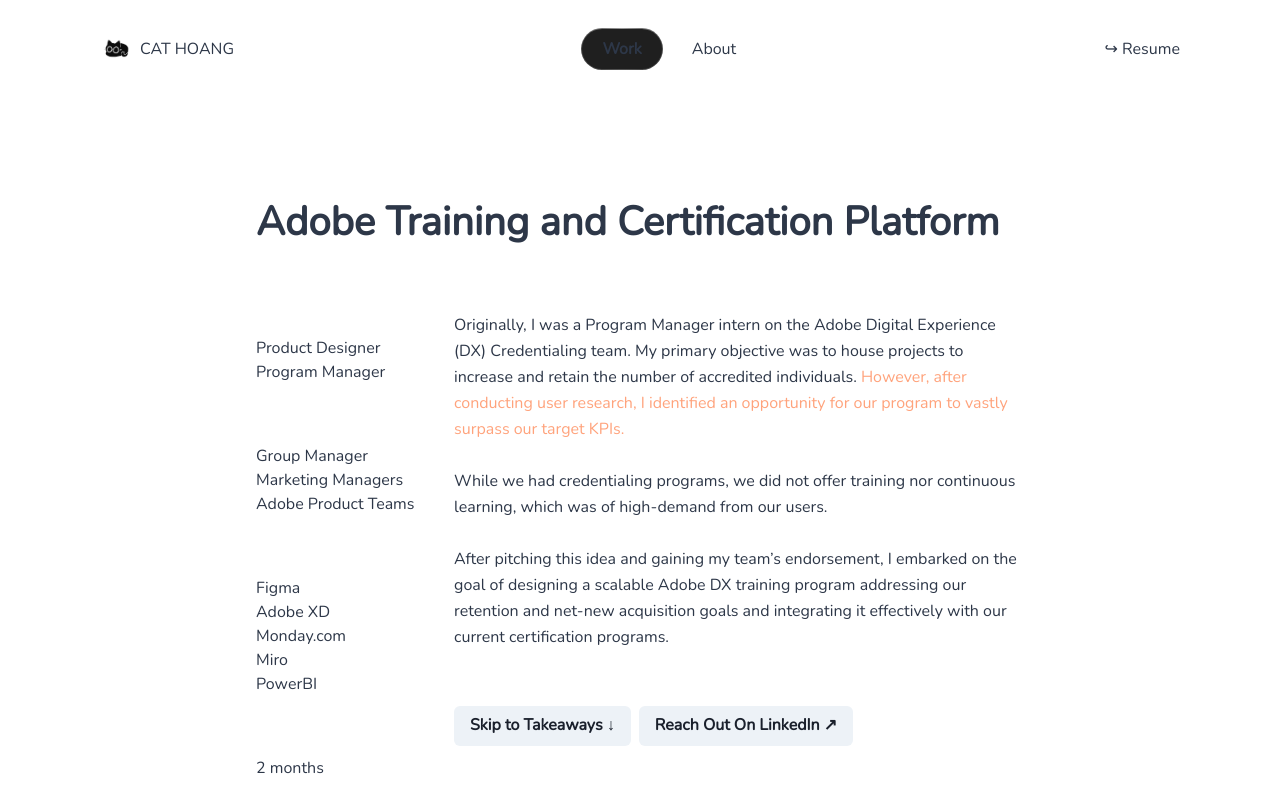
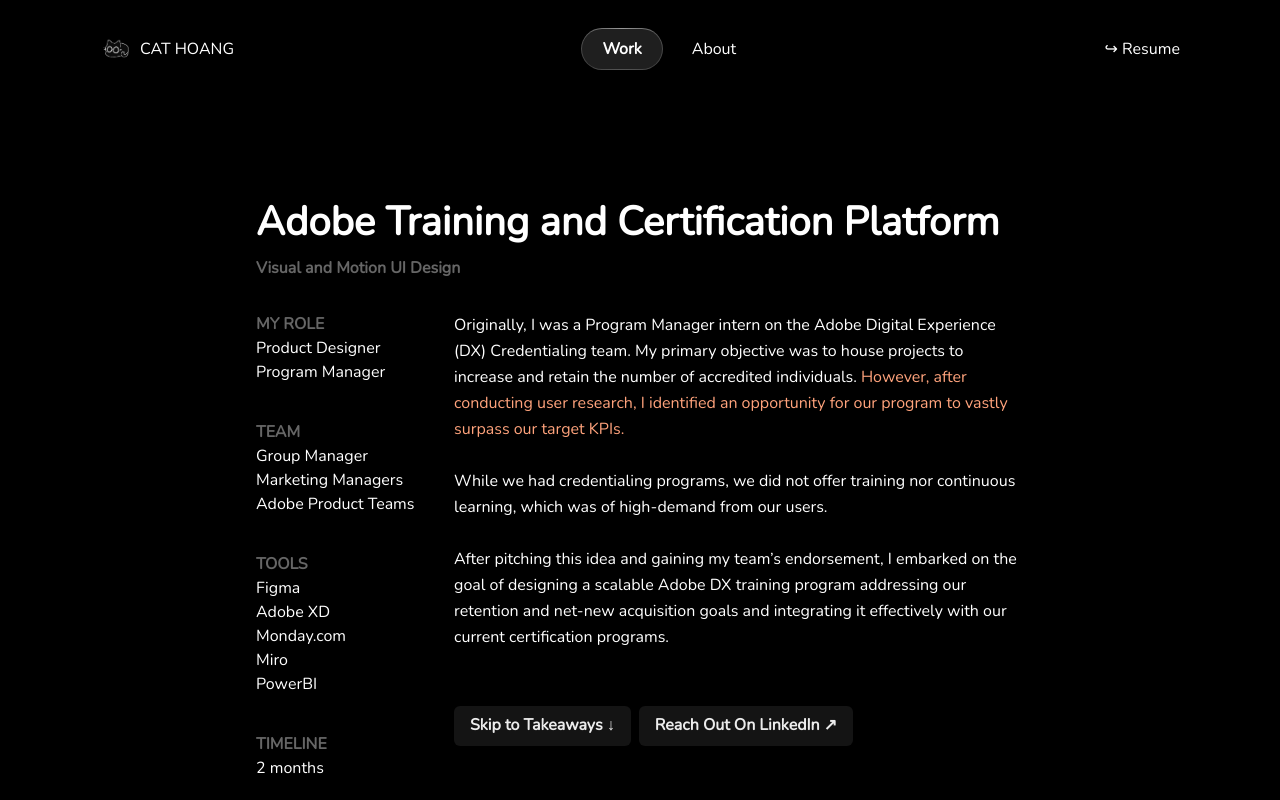
Before and after one commit to ddlan/cat-portfolio-2, a React (Create React App) app: page /adobe in a window 1280 px wide. Shown: the top 800 px of the page. Built offline with nearby package versions, Linux system fonts and the light colour scheme.

Commit message:
Fix dark mode

```diff
--- a/src/App.tsx
+++ b/src/App.tsx
@@ -1,6 +1,6 @@
 import '@fontsource/nunito';
 
-import { Box, ChakraProvider, ColorModeProvider } from '@chakra-ui/react';
+import { Box, ChakraProvider } from '@chakra-ui/react';
 import { BrowserRouter, Route, Routes, useLocation } from 'react-router-dom';
 import React, { useEffect, type FC } from 'react';
 
@@ -28,7 +28,6 @@
     <BrowserRouter basename={process.env.PUBLIC_URL}>
       <ScrollToTop />
       <ChakraProvider theme={customTheme}>
-      <ColorModeProvider>
           <Box className="App">
             <Routes>
               <Route path="/" element={<Homepage/> } />
@@ -39,7 +38,6 @@
               <Route path="/technova" element={<TechNova/> } />
             </Routes>
           </Box>
-        </ColorModeProvider>
       </ChakraProvider>
     </BrowserRouter>
   );
--- a/src/components/adobe/Choosing.tsx
+++ b/src/components/adobe/Choosing.tsx
@@ -4,7 +4,6 @@
 import {
   BodyText,
   Orange,
-  SCard,
   SectionHeading,
   SideHeading,
   SmallHeading
--- a/src/pages/About.tsx
+++ b/src/pages/About.tsx
@@ -3,7 +3,6 @@
 import { motion } from 'framer-motion';
 
 import computer from '../images/computer.svg';
-import pathsPhone from '../images/paths-phone.png';
 import nodeEditor from '../images/node-editor.png';
 import mindMap from '../images/mind-map.png';
 import toolbox from '../images/toolbox.png';
--- a/src/pages/Adobe.tsx
+++ b/src/pages/Adobe.tsx
@@ -3,13 +3,12 @@
   Box, Spacer
 } from '@chakra-ui/react';
 
-import adobeCloud from '../images/adobe-cloud.png';
 import '../styles/styles.css';
 
 import Navbar from '../components/Navbar';
 import AdobeIntro from '../components/adobe/AdobeIntro';
 import Pieces from '../components/adobe/Pieces';
-import { PrototypeFrame, WideImage } from '../styles/components';
+import { PrototypeFrame } from '../styles/components';
 import Clicking from '../components/adobe/Clicking';
 import Unforgettable from '../components/adobe/Unforgettable';
 import BackToTop from '../components/shared/BackToTop';
--- a/src/theme.ts
+++ b/src/theme.ts
@@ -1,5 +1,10 @@
 import '@fontsource/nunito';
-import { extendTheme, theme as baseTheme } from '@chakra-ui/react';
+import { extendTheme, theme as baseTheme, type ThemeConfig } from '@chakra-ui/react';
+
+const config: ThemeConfig = {
+  initialColorMode: 'dark',
+  useSystemColorMode: false
+};
 
 const colors = {
   primaryFont: {
@@ -18,9 +23,7 @@
 };
 
 export const customTheme = extendTheme({
-  initialColorMode: 'dark',
-  useSystemColorMode: false,
-
+  config,
   colors,
 
   fonts: {
```
Lines whose indentation alone changed are shown as unchanged.
